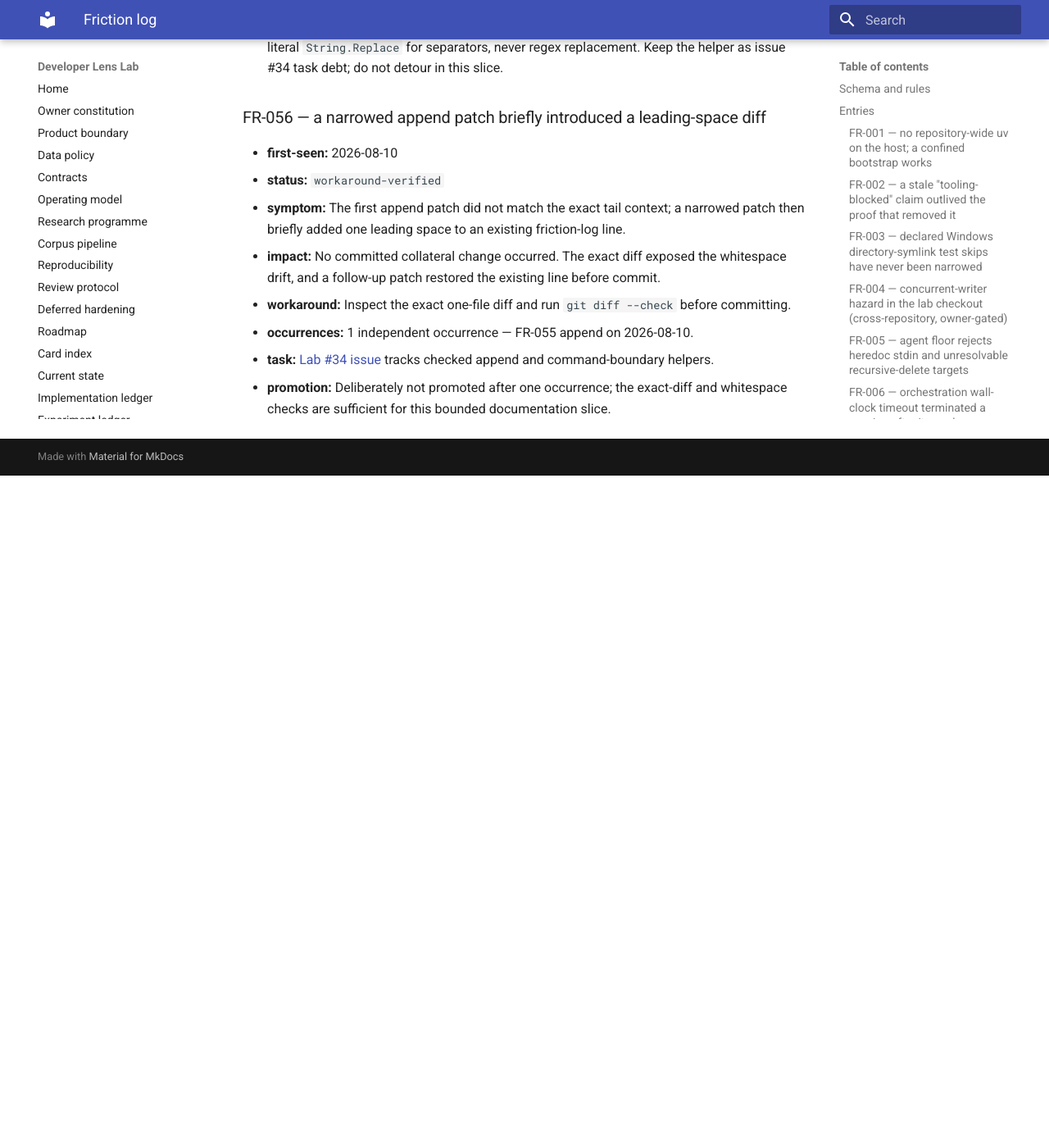
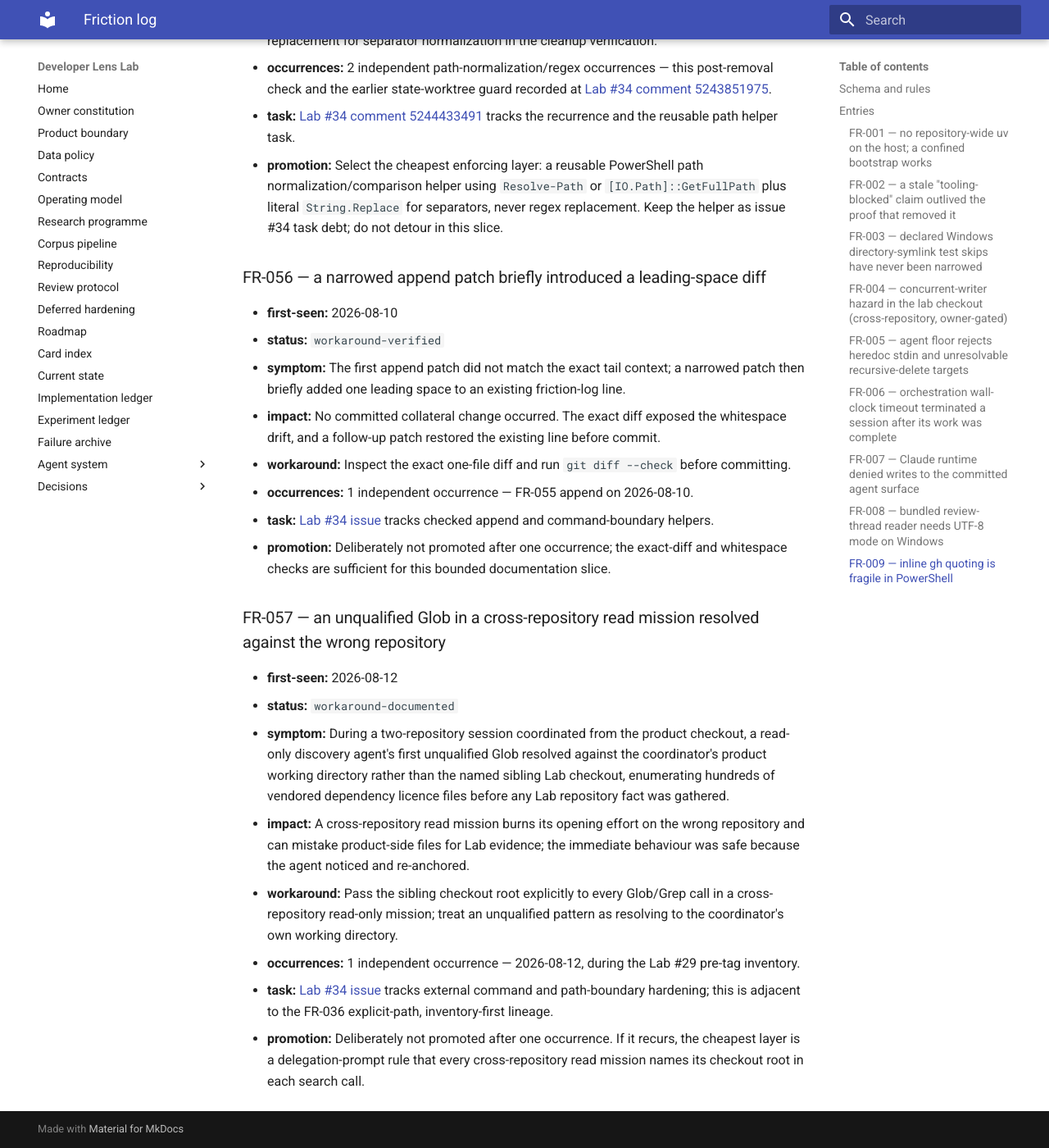
Before and after one commit to Chris0Jeky/developer-lens-lab, an MkDocs documentation site: the page built from docs/agent-system/FRICTION_LOG.md, in a window 1280 px wide and 1400 px high, scrolled down 42974 px. Shown: the whole window at 82% size. Built offline with MkDocs 1.6.1 and Material for MkDocs 9.7.7, drawn with Linux system fonts in a browser that asks for light colours; before the commit the page ends 43554 px from its top, so only the background shows below that; some of the changed text lies outside the part shown.

Commit message:
Record same-hop friction for the helper delivery

```diff
--- a/docs/agent-system/FRICTION_LOG.md
+++ b/docs/agent-system/FRICTION_LOG.md
@@ -292,7 +292,8 @@ alter `Chris0Jeky/developer-lens-lab::HUMAN_TODO.md::q-8`.
 - **workaround:** Write the throwaway script to a file under the gitignored bootstrap directory and
   run the interpreter against that path; delete generated paths with an explicitly resolvable target
   or leave gitignored build output in place. Both are cheap and leave the tracked tree clean.
-- **occurrences:** 1 recorded — 2026-08-09 (LAB-GOV-02, both forms in the same session).
+- **occurrences:** 3 recorded — 2026-08-09 (LAB-GOV-02, both forms in the same session), plus two
+  independent 2026-08-12 events noted below.
 - **task:** lab issue #33 records it; no repository change is required.
 - **promotion:** Deliberately NOT promoted. This is agent-harness behaviour, not a repository
   invariant: the cheapest layer is session memory, which is outside this repository's enforcement
@@ -303,6 +304,13 @@ path in a shell variable and invoking it (`$UV run …`) is refused as a dynamic
 workaround is identical: invoke the literal interpreter or executable path. This strengthens the
 `occurrences` picture but does not change the promotion decision, since all three forms share one
 cheap workaround and none of them blocked a lane.
+
+_Note 2026-08-12 (FR-028 helper delivery):_ two independent same-class refusals in one session:
+a heredoc append into a tracked ledger file (`… >> … <<'EOF'`) during the helper milestone entry,
+worked around with the file-edit tool; and a heredoc piped into a GitHub CLI comment body
+(`… <<'EOF' | gh … --body-file -`) during the lane claim, worked around by writing the body to a
+scratch file and passing `--body-file <path>`. Both cost one retry each and blocked no lane; the
+promotion decision is unchanged.
 
 ### FR-006 — orchestration wall-clock timeout terminated a session after its work was complete
 
@@ -1492,3 +1500,25 @@ scaffolding is needed.
   checked append and command-boundary helpers.
 - **promotion:** Deliberately not promoted after one occurrence; the exact-diff and whitespace
   checks are sufficient for this bounded documentation slice.
+
+### FR-057 — an unqualified Glob in a cross-repository read mission resolved against the wrong repository
+
+- **first-seen:** 2026-08-12
+- **status:** `workaround-documented`
+- **symptom:** During a two-repository session coordinated from the product checkout, a read-only
+  discovery agent's first unqualified Glob resolved against the coordinator's product working
+  directory rather than the named sibling Lab checkout, enumerating hundreds of vendored dependency
+  licence files before any Lab repository fact was gathered.
+- **impact:** A cross-repository read mission burns its opening effort on the wrong repository and
+  can mistake product-side files for Lab evidence; the immediate behaviour was safe because the
+  agent noticed and re-anchored.
+- **workaround:** Pass the sibling checkout root explicitly to every Glob/Grep call in a
+  cross-repository read-only mission; treat an unqualified pattern as resolving to the
+  coordinator's own working directory.
+- **occurrences:** 1 independent occurrence — 2026-08-12, during the Lab #29 pre-tag inventory.
+- **task:** [Lab #34 issue](https://github.com/Chris0Jeky/developer-lens-lab/issues/34) tracks
+  external command and path-boundary hardening; this is adjacent to the FR-036 explicit-path,
+  inventory-first lineage.
+- **promotion:** Deliberately not promoted after one occurrence. If it recurs, the cheapest layer
+  is a delegation-prompt rule that every cross-repository read mission names its checkout root in
+  each search call.
```
